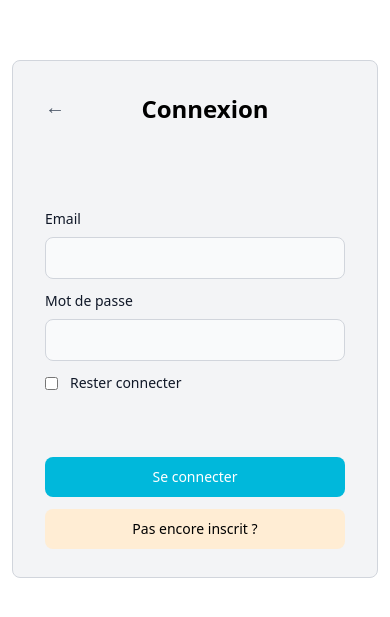
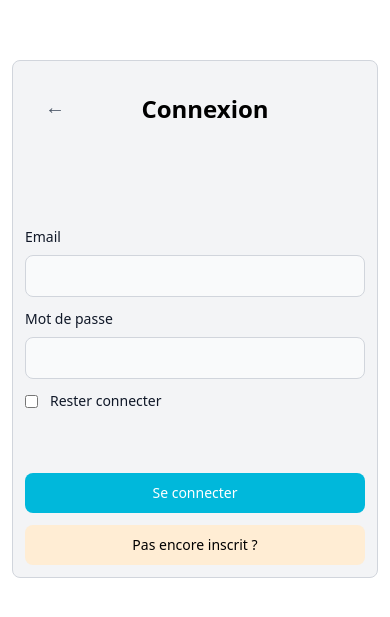
Before and after one commit to Ri7-Mission-Locale/mission-local-frontend, a React (Vite) app: page /login in a window 390 px wide. Shown: the part 103-720 px from the top of the page. Built offline with nearby package versions, Linux system fonts and the light colour scheme.

Commit message:
little responsive fix

```diff
--- a/src/pages/authentication/LoginPage.jsx
+++ b/src/pages/authentication/LoginPage.jsx
@@ -32,7 +32,7 @@ export default function LoginPage() {
             <AloneSection className={"w-2xl max-w-screen"}>
                 <TitleWithReturn link={"/"} className={"p-8"}>Connexion</TitleWithReturn>
                 <form onSubmit={handleSubmit(onSubmit)} className={"flex flex-col justify-between h-100"}>
-                    <div className="flex flex-col gap-3 my-auto p-8">
+                    <div className="flex flex-col gap-3 my-auto p-3 md:p-8">
                         {signupFields.map(field => (
                             <div className={"flex flex-col"} key={field.name}>
                                 <Input type={field.type} className={field.className} label={field.label} {...register(field.name, field.rules)} />
@@ -40,7 +40,7 @@ export default function LoginPage() {
                             </div>
                         ))}
                     </div>
-                    <div className="flex flex-col gap-3 p-8">
+                    <div className="flex flex-col gap-3 p-3 md:p-8">
                         { serverError && <p className={"text-red-500"}>{serverError}</p> }
                         <Button className="bg-cyan-500 text-white">Se connecter</Button>
                         <NavLink to={"/register"} label="S'inscrire"
--- a/src/pages/authentication/RegisterPage.jsx
+++ b/src/pages/authentication/RegisterPage.jsx
@@ -78,7 +78,7 @@ export default function RegisterPage() {
                       className={"flex flex-col justify-between gap-5 overflow-hidden"}>
                     <div className="flex w-[300%] transition-transform duration-500 ease-in-out"
                          style={{transform: `translateX(-${step * 33.33}%)`}}>
-                        <div className="flex flex-col gap-3 md:grid md:grid-cols-2 w-full p-5">
+                        <div className="flex flex-col gap-3 md:grid md:grid-cols-2 w-full p-3 md:p-8">
                             {registerFields.map(field => (
                                 <div className={field.className} key={field.name}>
                                     <Input type={field.type}
@@ -88,13 +88,13 @@ export default function RegisterPage() {
                                 </div>
                             ))}
                         </div>
-                        <div className="flex flex-col gap-5 w-full p-5 justify-center items-center">
+                        <div className="flex flex-col gap-5 w-full p-3 md:p-8 justify-center items-center">
                             <DownloadButton/>
                             {inputFile.map((el) => (
                                 <FileInput key={el.id} label={el.label} placeholder={el.placeholder} id={el.id}/>
                             ))}
                         </div>
-                        <div className="flex gap-3 w-full p-5 justify-center items-center">
+                        <div className="flex gap-3 w-full p-3 md:p-8 justify-center items-center">
                             <AgendaSelector
 
                                 ref={agendaRef}
```
